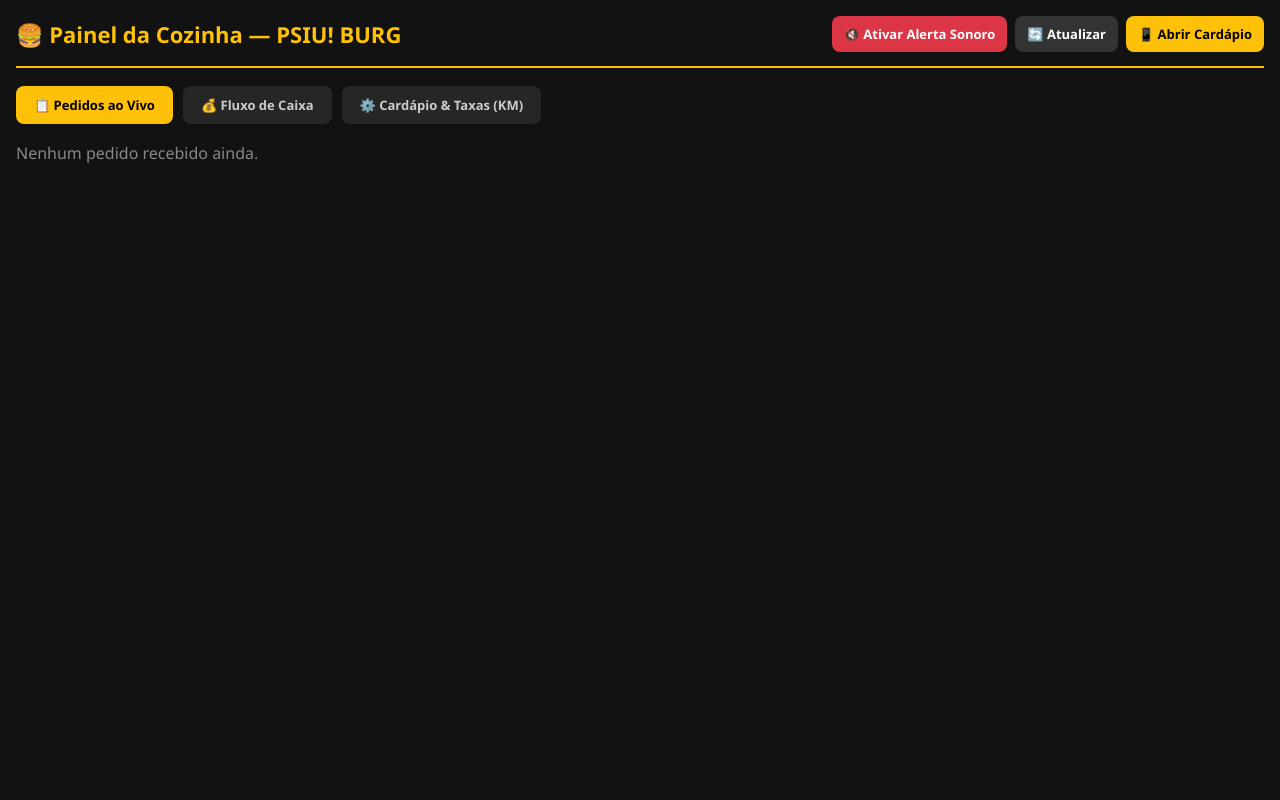
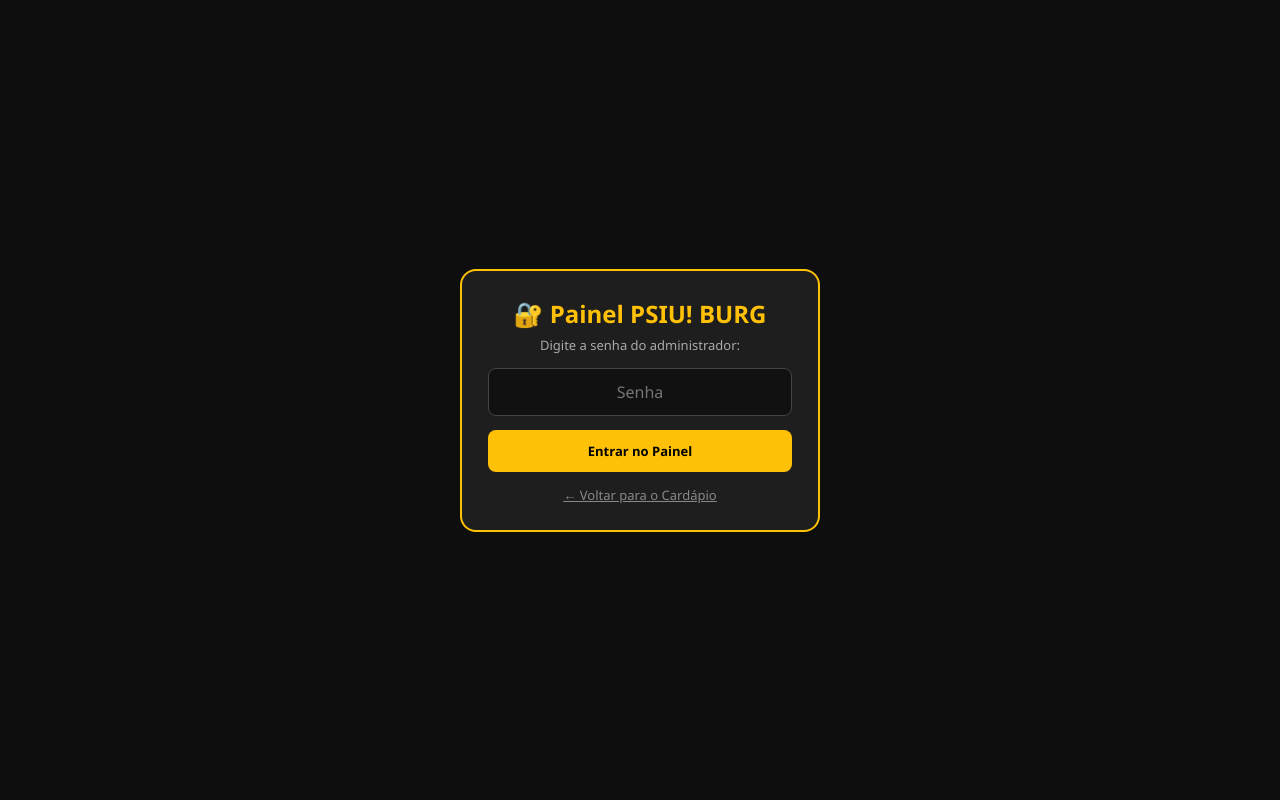
Before and after one commit to dicasdapoliii/psiuburg, a Flask app: page /painel in a window 1280 px wide. Run offline with Flask 3, Linux system fonts and the light colour scheme; data that the repository does not hold is empty.

Commit message:
Implement admin password screen and style updates
Added admin password screen and updated styles for better layout.

```diff
--- a/templates/admin.html
+++ b/templates/admin.html
@@ -9,20 +9,40 @@
         * { box-sizing: border-box; font-family: 'Segoe UI', sans-serif; margin: 0; padding: 0; }
         body { background: var(--bg); color: #f1f1f1; padding: 16px; }
 
+        /* Tela de Senha do Administrador */
+        #telaBloqueio {
+            position: fixed; inset: 0; background: #0e0e0e; z-index: 100;
+            display: flex; justify-content: center; align-items: center; padding: 16px;
+        }
+        .box-login-adm {
+            background: var(--card); border: 2px solid var(--amarelo); border-radius: 16px;
+            padding: 26px; width: 100%; max-width: 360px; text-align: center;
+        }
+        .box-login-adm input {
+            width: 100%; padding: 12px; margin: 14px 0; background: #111; border: 1px solid #444;
+            color: #fff; border-radius: 8px; font-size: 16px; text-align: center;
+        }
+
         .topo {
             display: flex; flex-wrap: wrap; justify-content: space-between; align-items: center;
-            gap: 10px; padding-bottom: 14px; border-bottom: 2px solid var(--amarelo); margin-bottom: 18px;
+            gap: 10px; padding-bottom: 14px; border-bottom: 2px solid var(--amarelo); margin-bottom: 14px;
         }
         .topo h1 { color: var(--amarelo); font-size: 22px; }
-        .botoes-topo { display: flex; gap: 8px; flex-wrap: wrap; }
+        .botoes-topo { display: flex; gap: 8px; flex-wrap: wrap; align-items: center; }
         button { cursor: pointer; border: none; border-radius: 8px; padding: 9px 12px; font-weight: bold; font-size: 13px; }
         .btn-amarelo { background: var(--amarelo); color: #000; }
         .btn-verde { background: var(--verde); color: #fff; }
         .btn-ton { background: #00a868; color: #fff; }
         .btn-azul { background: var(--azul); color: #fff; }
+        .btn-laranja { background: #fd7e14; color: #fff; }
         .btn-roxo { background: #6f42c1; color: #fff; }
         .btn-cinza { background: #333; color: #fff; }
         .btn-vermelho { background: var(--vermelho); color: #fff; }
+
+        .chk-whats-bar {
+            background: #14281b; border: 1px solid #28a745; padding: 8px 14px;
+            border-radius: 10px; margin-bottom: 16px; display: inline-flex; align-items: center; gap: 8px; font-size: 13px;
+        }
 
         .abas { display: flex; gap: 10px; margin-bottom: 18px; flex-wrap: wrap; }
         .aba-btn { background: #262626; color: #ccc; padding: 10px 18px; border-radius: 8px; }
@@ -35,7 +55,8 @@
         }
         .card-pedido.status-Concluído { opacity: 0.65; border-left-color: #666; }
         .card-pedido.status-Cancelado { opacity: 0.5; border-left-color: var(--vermelho); }
-        .card-pedido.status-NaChapa { border-left-color: var(--azul); }
+        .card-pedido.status-Aceito { border-left-color: var(--azul); }
+        .card-pedido.status-EmPreparo { border-left-color: #fd7e14; }
         .card-pedido.status-SaiuparaEntrega { border-left-color: var(--verde); }
 
         .cab-pedido { display: flex; justify-content: space-between; margin-bottom: 8px; font-size: 15px; }
@@ -67,6 +88,17 @@
 </head>
 <body>
 
+<!-- TELA DE SENHA -->
+<div id="telaBloqueio">
+    <div class="box-login-adm">
+        <h2 style="color:var(--amarelo);">🔐 Painel {{ nome_loja }}</h2>
+        <p style="color:#aaa; font-size:13px; margin-top:6px;">Digite a senha do administrador:</p>
+        <input id="inputSenhaAdm" type="password" placeholder="Senha" onkeydown="if(event.key==='Enter') verificarSenha()">
+        <button class="btn-amarelo" style="width:100%; padding:12px;" onclick="verificarSenha()">Entrar no Painel</button>
+        <a href="/" style="display:block; margin-top:14px; color:#888; font-size:13px;">← Voltar para o Cardápio</a>
+    </div>
+</div>
+
 <div class="topo">
     <h1>🍔 Painel da Cozinha — {{ nome_loja }}</h1>
     <div class="botoes-topo">
@@ -75,6 +107,11 @@
         <a href="/" target="_blank"><button class="btn-amarelo">📱 Abrir Cardápio</button></a>
     </div>
 </div>
+
+<label class="chk-whats-bar">
+    <input type="checkbox" id="chkAutoWhats" checked style="width:auto;">
+    <span>💬 Abrir WhatsApp automaticamente para avisar o cliente ao confirmar pagamento ou mudar status</span>
+</label>
 
 <div class="abas">
     <button class="aba-btn ativa" id="tabPedidosBtn" onclick="trocarAba('pedidos')">📋 Pedidos ao Vivo</button>
@@ -170,6 +207,23 @@
 </div>
 
 <script>
+    // SENHA DO PAINEL (Voce pode trocar "1234" pela senha que preferir)
+    const SENHA_ADMIN = "1234";
+
+    if (sessionStorage.getItem("psiuburg_adm_ok") === "1") {
+        document.getElementById("telaBloqueio").style.display = "none";
+    }
+
+    function verificarSenha() {
+        const digitada = document.getElementById("inputSenhaAdm").value;
+        if (digitada === SENHA_ADMIN) {
+            sessionStorage.setItem("psiuburg_adm_ok", "1");
+            document.getElementById("telaBloqueio").style.display = "none";
+        } else {
+            alert("Senha incorreta!");
+        }
+    }
+
     let somAtivo = false;
     let ultimoIdVisto = 0;
     let primeiraCarga = true;
@@ -208,11 +262,9 @@
         document.getElementById("abaPedidos").style.display = aba === "pedidos" ? "block" : "none";
         document.getElementById("abaFinanceiro").style.display = aba === "financeiro" ? "block" : "none";
         document.getElementById("abaGestao").style.display = aba === "gestao" ? "block" : "none";
-
         document.getElementById("tabPedidosBtn").classList.toggle("ativa", aba === "pedidos");
         document.getElementById("tabFinanceiroBtn").classList.toggle("ativa", aba === "financeiro");
         document.getElementById("tabGestaoBtn").classList.toggle("ativa", aba === "gestao");
-
         if (aba === "financeiro") carregarFinanceiro();
         if (aba === "gestao") carregarGestao();
     }
@@ -221,6 +273,13 @@
         if (statusPag === "Pago") return `<span class="badge-pago">✅ PAGO</span>`;
         if (statusPag === "Aguardando Pagamento") return `<span class="badge-aguardando">⏳ Aguardando Pagamento</span>`;
         return `<span class="badge-entrega">🛵 ${statusPag}</span>`;
+    }
+
+    function enviarMsgWhatsCliente(fone, texto) {
+        const limpo = String(fone || "").replace(/\D/g, "");
+        if (!limpo) return;
+        const num = limpo.startsWith("55") ? limpo : "55" + limpo;
+        window.open(`https://wa.me/${num}?text=${encodeURIComponent(texto)}`, "_blank");
     }
 
     async function carregarPedidos() {
@@ -285,11 +344,11 @@
                         <button class="btn-verde" onclick="confirmarPago(${p.id})">✅ Pago</button>
                     ` : ''}
 
-                    ${p.status === 'Recebido' ? `<button class="btn-azul" onclick="mudarStatus(${p.id}, 'Na Chapa')">🔥 Na Chapa</button>` : ''}
-                    ${p.status === 'Na Chapa' ? `<button class="btn-verde" onclick="mudarStatus(${p.id}, 'Saiu para Entrega')">🛵 Saiu</button>` : ''}
+                    ${p.status === 'Recebido' ? `<button class="btn-azul" onclick="mudarStatus(${p.id}, 'Aceito')">👍 Aceitar</button>` : ''}
+                    ${p.status === 'Aceito' ? `<button class="btn-laranja" onclick="mudarStatus(${p.id}, 'Em Preparo')">🔥 Preparar</button>` : ''}
+                    ${p.status === 'Em Preparo' ? `<button class="btn-verde" onclick="mudarStatus(${p.id}, 'Saiu para Entrega')">🛵 Saiu p/ Entrega</button>` : ''}
                     ${p.status !== 'Concluído' && p.status !== 'Cancelado' ? `<button class="btn-cinza" onclick="mudarStatus(${p.id}, 'Concluído')">✔ Concluir</button>` : ''}
                     ${p.status !== 'Cancelado' ? `<button class="btn-vermelho" onclick="cancelarPedido(${p.id})">❌</button>` : ''}
-                    <button class="btn-cinza" style="background:#128C7E;" onclick="avisarWhats('${p.cliente_whatsapp}', ${p.id}, '${p.status}')">💬 Cliente</button>
                 </div>
             </div>`;
         }).join("");
@@ -298,11 +357,9 @@
     function enviarEntregador(id) {
         const p = PEDIDOS_CACHE[id];
         if (!p) return;
-
         const avisoPag = p.status_pagamento === "Pago"
             ? "✅ *JÁ PAGO ONLINE (NÃO COBRAR)*"
             : `💰 *COBRAR NA ENTREGA:* ${fmt(p.total)} (${p.forma_pagamento})` + (p.troco_para ? ` — Troco p/ R$ ${p.troco_para}` : "");
-
         const linkMapa = p.link_maps
             ? p.link_maps
             : `https://www.google.com/maps/search/?api=1&query=${encodeURIComponent(p.endereco + ", Rondonópolis - MT")}`;
@@ -318,10 +375,60 @@
 ${linkMapa}
 
 ${avisoPag}`;
-
-        // Abre o WhatsApp para voce escolher o contato/grupo do entregador
         window.open(`https://wa.me/?text=${encodeURIComponent(msg)}`, "_blank");
     }
+
+    async function confirmarPago(id) {
+        await fetch(`/api/admin/pedidos/${id}/pagamento`, {
+            method: "POST", headers: { "Content-Type": "application/json" },
+            body: JSON.stringify({ status_pagamento: "Pago" })
+        });
+        const p = PEDIDOS_CACHE[id];
+        carregarPedidos();
+        if (p && document.getElementById("chkAutoWhats").checked) {
+            enviarMsgWhatsCliente(p.cliente_whatsapp, `Olá ${p.cliente_nome}! ✅ *Pagamento realizado com sucesso!* Recebemos a confirmação do seu pedido #${id} na PSIU! BURG 🍔`);
+        }
+    }
+
+    async function mudarStatus(id, status) {
+        await fetch(`/api/admin/pedidos/${id}/status`, {
+            method: "POST", headers: { "Content-Type": "application/json" },
+            body: JSON.stringify({ status })
+        });
+        const p = PEDIDOS_CACHE[id];
+        carregarPedidos();
+
+        if (p && document.getElementById("chkAutoWhats").checked) {
+            const msgs = {
+                "Aceito": `Olá ${p.cliente_nome}! 👍 *Seu pedido #${id} foi aceito* na PSIU! BURG!`,
+                "Em Preparo": `Olá ${p.cliente_nome}! 🔥 *Seu pedido #${id} está sendo preparado* com todo capricho na chapa! 🍔`,
+                "Saiu para Entrega": `Olá ${p.cliente_nome}! 🛵 *Seu pedido #${id} saiu para entrega!* Já já chega aí! 🍔🔥`
+            };
+            if (msgs[status]) enviarMsgWhatsCliente(p.cliente_whatsapp, msgs[status]);
+        }
+    }
+
+    async function cancelarPedido(id) {
+        if (!confirm(`Tem certeza que deseja cancelar o Pedido #${id}?`)) return;
+        await fetch(`/api/admin/pedidos/${id}/status`, {
+            method: "POST", headers: { "Content-Type": "application/json" },
+            body: JSON.stringify({ status: "Cancelado" })
+        });
+        carregarPedidos();
+    }
+
+    async function enviarLinkTon(id, fone, total) {
+        const link = prompt(`Cole aqui o Link de Pagamento gerado no app da Ton (Valor: ${fmt(total)}):`);
+        if (!link || !link.trim()) return;
+        await fetch(`/api/admin/pedidos/${id}/pagamento`, {
+            method: "POST", headers: { "Content-Type": "application/json" },
+            body: JSON.stringify({ link_pagamento: link.trim() })
+        });
+        carregarPedidos();
+        enviarMsgWhatsCliente(fone, `Olá! Segue o link seguro para pagamento do seu pedido #${id} (${fmt(total)}) na PSIU! BURG 🍔:\n\n${link.trim()}`);
+    }
+
+    function imprimir80mm(id) { window.open(`/imprimir/${id}`, "Impressao80mm", "width=340,height=600"); }
 
     async function carregarFinanceiro() {
         const mes = document.getElementById("filtroMes").value;
@@ -355,53 +462,6 @@ ${avisoPag}`;
             : `<tr><td colspan="7" style="text-align:center; color:#888;">Nenhum pedido encontrado em ${mes}.</td></tr>`;
     }
 
-    async function enviarLinkTon(id, fone, total) {
-        const link = prompt(`Cole aqui o Link de Pagamento gerado no app da Ton (Valor: ${fmt(total)}):`);
-        if (!link || !link.trim()) return;
-        await fetch(`/api/admin/pedidos/${id}/pagamento`, {
-            method: "POST",
-            headers: { "Content-Type": "application/json" },
-            body: JSON.stringify({ link_pagamento: link.trim() })
-        });
-        carregarPedidos();
-        const limpo = fone.replace(/\D/g, "");
-        const num = limpo.startsWith("55") ? limpo : "55" + limpo;
-        const msg = encodeURIComponent(`Olá! Segue o link seguro para pagamento do seu pedido #${id} (${fmt(total)}) na PSIU! BURG 🍔:\n\n${link.trim()}`);
-        window.open(`https://wa.me/${num}?text=${msg}`, "_blank");
-    }
-
-    async function confirmarPago(id) {
-        await fetch(`/api/admin/pedidos/${id}/pagamento`, {
-            method: "POST",
-            headers: { "Content-Type": "application/json" },
-            body: JSON.stringify({ status_pagamento: "Pago" })
-        });
-        carregarPedidos();
-    }
-
-    async function cancelarPedido(id) {
-        if (!confirm(`Tem certeza que deseja cancelar o Pedido #${id}?`)) return;
-        await mudarStatus(id, "Cancelado");
-    }
-
-    function imprimir80mm(id) { window.open(`/imprimir/${id}`, "Impressao80mm", "width=340,height=600"); }
-
-    async function mudarStatus(id, status) {
-        await fetch(`/api/admin/pedidos/${id}/status`, {
-            method: "POST",
-            headers: { "Content-Type": "application/json" },
-            body: JSON.stringify({ status })
-        });
-        carregarPedidos();
-    }
-
-    function avisarWhats(fone, id, status) {
-        const limpo = fone.replace(/\D/g, "");
-        const num = limpo.startsWith("55") ? limpo : "55" + limpo;
-        const msg = encodeURIComponent(`Olá! Atualização do seu pedido #${id} na PSIU! BURG: Status atual -> *${status}* 🍔🔥`);
-        window.open(`https://wa.me/${num}?text=${msg}`, "_blank");
-    }
-
     async function carregarGestao() {
         const r = await fetch("/api/admin/produtos");
         const d = await r.json();
@@ -429,12 +489,10 @@ ${avisoPag}`;
         const taxa = document.getElementById("fTaxa").value;
         if (!ate_km || !taxa) return alert("Preencha a quilometragem e o valor da taxa!");
         await fetch("/api/admin/faixas", {
-            method: "POST",
-            headers: { "Content-Type": "application/json" },
+            method: "POST", headers: { "Content-Type": "application/json" },
             body: JSON.stringify({ ate_km, taxa })
         });
-        document.getElementById("fKm").value = "";
-        document.getElementById("fTaxa").value = "";
+        document.getElementById("fKm").value = ""; document.getElementById("fTaxa").value = "";
         carregarGestao();
     }
 
@@ -445,16 +503,13 @@ ${avisoPag}`;
         const preco = document.getElementById("pPreco").value;
         if (!nome || !preco) return alert("Preencha nome e preço!");
         await fetch("/api/admin/produtos", {
-            method: "POST",
-            headers: { "Content-Type": "application/json" },
+            method: "POST", headers: { "Content-Type": "application/json" },
             body: JSON.stringify({
                 nome, categoria: document.getElementById("pCat").value,
                 descricao: document.getElementById("pDesc").value.trim(), preco
             })
         });
-        document.getElementById("pNome").value = "";
-        document.getElementById("pDesc").value = "";
-        document.getElementById("pPreco").value = "";
+        document.getElementById("pNome").value = ""; document.getElementById("pDesc").value = ""; document.getElementById("pPreco").value = "";
         carregarGestao();
     }
 
```
